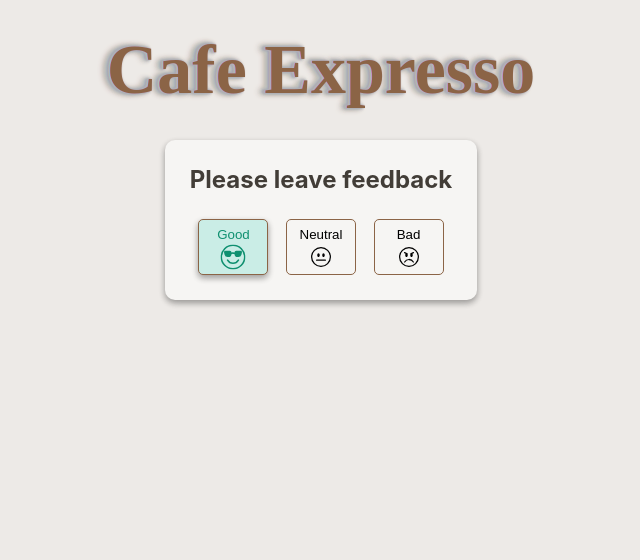
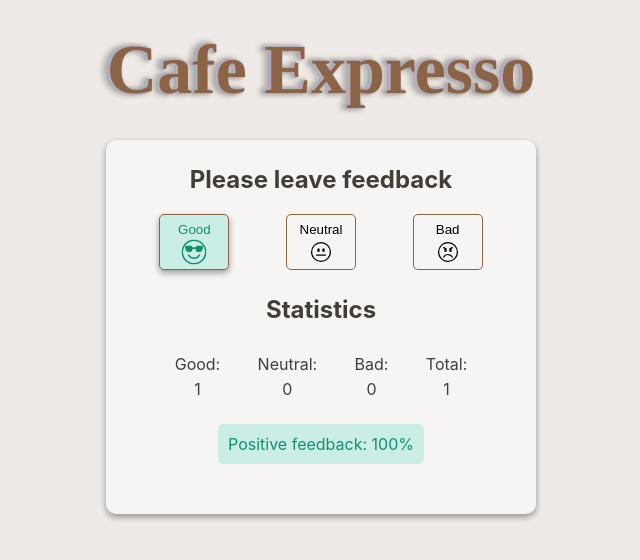
Before and after one commit to MelnychenkoJenny/goit-react-hw-02-feedback, a React (Create React App) app: page / in a window 1280 px wide. Both pictures are taken after a click on the button "Good". Shown: the top 560 px of the page, without its empty margins (319-959 px from the left). Built offline with nearby package versions, Linux system fonts and the light colour scheme; the HTML template or start-up script is replaced by a standard one; a web font is replaced by a local one.

Commit message:
task 1 end

```diff
--- a/src/components/App/App.jsx
+++ b/src/components/App/App.jsx
@@ -1,31 +1,55 @@
-import React, {Component} from 'react';
+import React, { Component } from 'react';
 import { Container, MainTitle } from './App.styled';
 import { Section } from 'components/Section';
-import {FeedbackOptions} from 'components/FeedbackOptions'
+import { FeedbackOptions } from 'components/FeedbackOptions';
+import { Statistics } from 'components/Statistics';
+import {Notification} from 'components/Notification'
 
 export class App extends Component {
   state = {
     good: 0,
     neutral: 0,
     bad: 0,
+  };
 
-  }
-
-onUpdateStatus = (option) => {
-this.setState((prevState)=> ({
-  [option]: prevState[option] + 1,
-}))
-}
-
-
+  onUpdateStatus = option => {
+    this.setState(prevState => ({
+      [option]: prevState[option] + 1,
+    }));
+  };
+  countTotalFeadback = () => {
+    const { good, neutral, bad } = this.state;
+    return good + neutral + bad;
+  };
+  countPositiveFeedbackPercentage = () => {
+    const { good } = this.state;
+    const total = this.countTotalFeadback();
+    return good ? Math.round((good / total) * 100) : 0;
+  };
 
   render() {
     const options = Object.keys(this.state);
-    return (<Container>
-      <MainTitle>Cafe Expresso</MainTitle>
-      <Section title="Please leave feedback">
-        <FeedbackOptions options={options} onUpdateStatus={this.onUpdateStatus}/>
-      </Section>
-    </Container>)
-  };
-};
+    const { good, neutral, bad } = this.state;
+    return (
+      <Container>
+        <MainTitle>Cafe Expresso</MainTitle>
+        <Section title="Please leave feedback" shadow="true">
+          <FeedbackOptions
+            options={options}
+            onUpdateStatus={this.onUpdateStatus}
+          />
+          <Section title="Statistics">
+            {this.countTotalFeadback() ? <Statistics
+              good={good}
+              neutral={neutral}
+              bad={bad}
+              total={this.countTotalFeadback}
+              positivePercentage={this.countPositiveFeedbackPercentage}
+            /> : <Notification message="There is no feedback"/>}
+
+          </Section>
+        </Section>
+      </Container>
+    );
+  }
+}
--- a/src/components/App/App.styled.jsx
+++ b/src/components/App/App.styled.jsx
@@ -6,6 +6,8 @@ display: flex;
   align-items: center;
   padding-top: 30px;
   padding-bottom: 20px;
+  padding-left: 15px;
+  padding-right: 15px;
   color: ${({theme: {colors}}) => colors.text};
 
 `;
--- /dev/null
+++ b/src/components/Notification/Notification.jsx
@@ -0,0 +1,9 @@
+import {
+    SiCoffeescript
+  } from 'react-icons/si';
+  import {MessageText} from './Notification.styled'
+
+export const Notification = ({message}) => {
+    return <MessageText>{message}
+    <SiCoffeescript/></MessageText>
+}
--- /dev/null
+++ b/src/components/Notification/Notification.styled.jsx
@@ -0,0 +1,29 @@
+import styled,  { keyframes } from 'styled-components';
+
+const heartbeat = keyframes`
+0% {
+    transform: scale(1);
+  }
+  20% {
+    transform: scale(1.25);
+  }
+  40% {
+    transform: scale(1.5);
+  }
+`
+
+export const MessageText = styled.p`
+margin: 0;
+padding: 0;
+display: flex;
+    flex-direction: column;
+    align-items: center;
+    gap: 15px;
+
+    svg {
+        width: 40px;
+        height: 40px;
+        fill: ${({ theme: { colors } }) => colors.textTitle};
+        animation: ${heartbeat} 1s infinite;
+    }
+`
--- /dev/null
+++ b/src/components/Notification/index.js
@@ -0,0 +1 @@
+export * from './Notification'
--- a/src/components/Section/Section.jsx
+++ b/src/components/Section/Section.jsx
@@ -1,8 +1,8 @@
 import {SectionContainer, Title} from './Section.styled';
 
-export const Section = ({ title, children }) => {
+export const Section = ({ title, children, shadow }) => {
   return (
-    <SectionContainer>
+    <SectionContainer shadow={shadow}>
       <Title>{title}</Title>
       {children}
     </SectionContainer>
--- a/src/components/Section/Section.styled.jsx
+++ b/src/components/Section/Section.styled.jsx
@@ -1,15 +1,16 @@
 import styled from 'styled-components';
 
 export const SectionContainer = styled.section`
-max-width: 360;
-padding: 25px;
-text-align: center;
-background-color: ${({theme: {colors}}) => colors.sectionCard};
-    border-radius: 10px;
-    box-shadow: ${({theme: {colors}}) => colors.shadow};
+  max-width: 380px;
+  padding: 25px;
+  text-align: center;
+  background-color: ${({ theme: { colors } }) => colors.sectionCard};
+  border-radius: 10px;
+  box-shadow: ${({ shadow, theme: { colors } }) =>
+    shadow ? colors.shadow : 'none'};
 `;
 
 export const Title = styled.h2`
-margin-top: 0;
-margin-bottom: 25px;
+  margin-top: 0;
+  margin-bottom: 20px;
 `;
--- /dev/null
+++ b/src/components/Statistics/Statistics.jsx
@@ -0,0 +1,19 @@
+import {StatisticsList, StatisticsItem} from './Statistics.styled'
+
+export const Statistics = ({
+  good,
+  neutral,
+  bad,
+  total,
+  positivePercentage,
+}) => {
+  return (
+    <StatisticsList>
+      <StatisticsItem>Good:<span> {good}</span></StatisticsItem>
+      <StatisticsItem>Neutral: <span>{neutral}</span></StatisticsItem>
+      <StatisticsItem>Bad: <span>{bad}</span></StatisticsItem>
+      <StatisticsItem>Total: <span>{total()}</span></StatisticsItem>
+      <StatisticsItem>Positive feedback: {positivePercentage()}%</StatisticsItem>
+    </StatisticsList>
+  );
+};
--- /dev/null
+++ b/src/components/Statistics/Statistics.styled.jsx
@@ -0,0 +1,37 @@
+import styled from 'styled-components';
+
+export const StatisticsList = styled.ul`
+margin: 0px;
+    padding: 0px;
+    display: flex;
+    list-style: none;
+    flex-wrap: wrap;
+    row-gap: 15px;
+    justify-content: space-around;
+}
+`;
+export const StatisticsItem = styled.li`
+  display: flex;
+  flex-direction: column;
+  gap: 5px;
+  padding: 10px;
+  :last-child {
+    border-radius: 5px;
+    background-color: ${({ children, theme: { colors } }) =>
+      children[1] >= 40
+        ? colors.lightGreen
+        : children[1] < 39 && children[1] >= 18
+        ? colors.lightYellow
+        : children[1] < 18 && children[1] !== 0
+        ? colors.lightRed
+        : colors.sectionCard};
+    color: ${({ children, theme: { colors } }) =>
+      children[1] >= 40
+        ? colors.green
+        : children[1] < 39 && children[1] >= 18
+        ? colors.yellow
+        : children[1] < 18 && children[1] !== 0
+        ? colors.red
+        : colors.text};
+  }
+`;
--- /dev/null
+++ b/src/components/Statistics/index.js
@@ -0,0 +1 @@
+export * from './Statistics';
```
